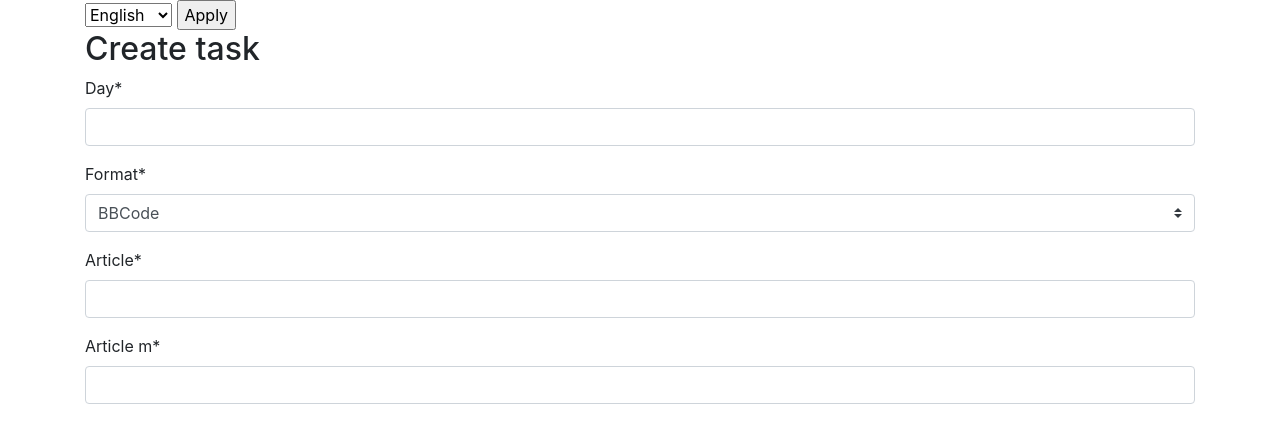
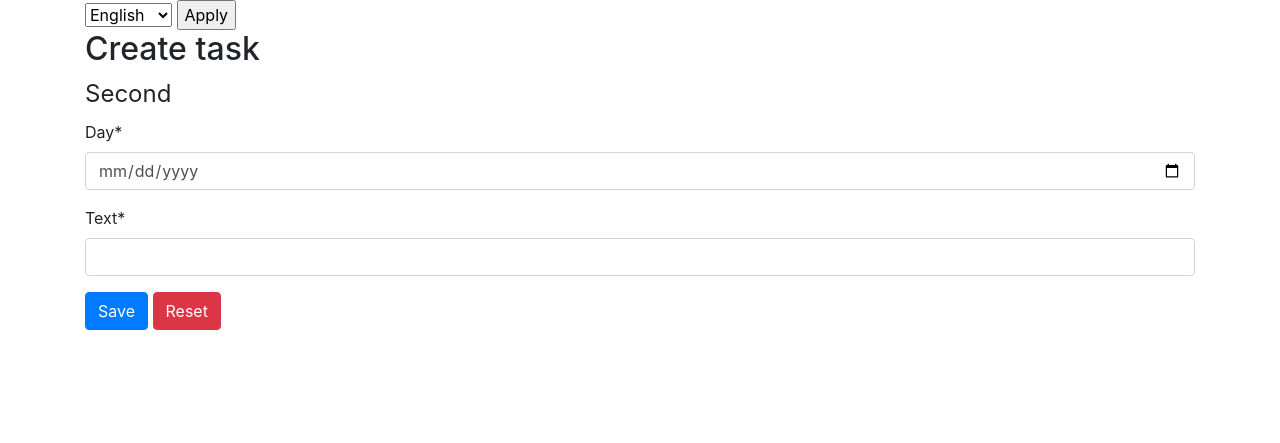
Before and after one commit to krivobokovvv/project-life, a Django app: page /dairy/task/create/ in a window 1280 px wide. Shown: the top 443 px of the page. Run offline with Django 3.2, Linux system fonts and the light colour scheme; some libraries are stand-ins or nearby versions.

Commit message:
Developing Dairy application.

```diff
--- a/dairy/forms.py
+++ b/dairy/forms.py
@@ -1,6 +1,6 @@
 from django import forms
 
-from .models import Dairy
+from .models import Article
 
 from crispy_forms.helper import FormHelper
 from crispy_forms.layout import Layout, Fieldset, ButtonHolder, Submit, Row, Reset, Column, Button
@@ -8,47 +8,40 @@ from crispy_forms.bootstrap import AppendedText, Alert
 
 from django.utils.translation import gettext_lazy as _
 
-from markitup.widgets import AdminMarkItUpWidget
+from markitup.widgets import MarkItUpWidget
 
 
-class DairyForm(forms.ModelForm):
+class ArticleForm(forms.ModelForm):
     class Meta:
-        model = Dairy
+        model = Article
         fields = '__all__'
 
-    article = forms.CharField(widget=AdminMarkItUpWidget())
-    article_m = forms.CharField(widget=AdminMarkItUpWidget())
-'''
+    text = forms.CharField(widget=MarkItUpWidget())
+    day = forms.DateField(
+        widget=forms.TextInput(
+            attrs={'type': 'date'}
+        )
+    )
+
     def __init__(self, *args, **kwargs):
         super().__init__(*args, **kwargs)
         self.helper = FormHelper()
         self.helper.layout = Layout(
-            Alert(content="<strong>Warning!</strong> Best check yo self, you're not looking too good.",
-                  css_class='alert-warning'),
-            Fieldset(
-                _('Main'),
-                Row(
-                    Column(AppendedText('subject', '$', active=True), css_class='col-md-3'),
-                    Column('description'),
-                ),
-            ),
             Fieldset(
                 _('Second'),
-                'tags',
-                'persons',
-                'status',
-                'project',
+                'id',
+                'day',
+                'text',
             ),
             ButtonHolder(
-                Button('submit', _('Save'), input_type='button', css_class='btn-outline-primary'),
-                Submit('submit', _('Save'), css_class='btn-outline-primary'),
-                Reset('reset', _('Reset'), css_class='btn-outline-danger')
+                Submit('submit', _('Save'), css_class=''),
+                Reset('reset', _('Reset'), css_class='btn-danger')
             ),
         )
-'''
+
 
 
 class UpdateDairyForm(forms.ModelForm):
     class Meta:
-        model = Dairy
+        model = Article
         fields = '__all__'
--- a/dairy/models.py
+++ b/dairy/models.py
@@ -3,22 +3,13 @@ from django.utils.translation import gettext_lazy as _
 
 from markitup.fields import MarkupField
 
-# Create your models here.
-class FORMAT(models.IntegerChoices):
-    md = 1, 'Markdown'
-    bbcode = 2, 'BBCode'
-    rst = 3, 'reStructuredText'
+from generic.models import DateTimeMixin
 
 
-class Dairy(models.Model):
+class Article(DateTimeMixin):
     day = models.DateField(unique=True)
     text = models.TextField
-    format = models.PositiveSmallIntegerField(
-        choices=FORMAT.choices,
-        default=FORMAT.bbcode
-    )
-    article = models.TextField()
-    article_m = MarkupField()
+    text = MarkupField()
 
     def get_format_name(self):
         pass
--- a/dairy/templates/dairy/dairy_list.html
+++ b/dairy/templates/dairy/article_list.html
@@ -5,9 +5,9 @@
 
 {% block content %}
     <ul>
-        {% for dairy in object_list %}
+        {% for article in object_list %}
             <li>
-                <a href="{% url 'dairy-detail' dairy.id %}">{{ dairy.day }}</a>
+                <a href="{% url 'article-detail' article.id %}">{{ article.day }}</a>
             </li>
         {% endfor %}
     </ul>
--- a/dairy/urls.py
+++ b/dairy/urls.py
@@ -1,11 +1,11 @@
 from django.urls import path
 
-from .views import DairyListView, DairyDetailView, DairyCreateView, DairyUpdateView
+from .views import ArticleListView, ArticleDetailView, ArticleCreateView, ArticleUpdateView
 
 urlpatterns = (
-    path('', DairyListView.as_view(), name='dairy-list'),
-    path('task/create/', DairyCreateView.as_view(), name='dairy-create'),
-    path('dairy/<int:pk>/detail', DairyDetailView.as_view(), name='dairy-detail'),
-    path('task/<int:pk>/update', DairyUpdateView.as_view(), name='dairy-update'),
+    path('', ArticleListView.as_view(), name='article-list'),
+    path('task/create/', ArticleCreateView.as_view(), name='article-create'),
+    path('dairy/<int:pk>/detail', ArticleDetailView.as_view(), name='article-detail'),
+    path('task/<int:pk>/update', ArticleUpdateView.as_view(), name='article-update'),
     #path('task/<int:pk>/delete', TaskDeleteView.as_view(), name='task-delete'),
 )
--- a/dairy/views.py
+++ b/dairy/views.py
@@ -5,19 +5,19 @@ from django.views.generic.detail import DetailView
 from django.views.generic.edit import CreateView, UpdateView, DeleteView
 from django.views.generic.list import ListView
 
-from .forms import DairyForm
-from .models import Dairy
+from .forms import ArticleForm
+from .models import Article
 
 
-class DairyListView(ListView):
+class ArticleListView(ListView):
     paginate_by = 10
-    queryset = Dairy.objects.order_by('-day')
+    queryset = Article.objects.order_by('-day')
 
 
-class DairyCreateView(CreateView):
-    model = Dairy
-    form_class = DairyForm
-    success_url = reverse_lazy('dairy-list')
+class ArticleCreateView(CreateView):
+    model = Article
+    form_class = ArticleForm
+    success_url = reverse_lazy('article-list')
 
     def get_context_data(self, **kwargs):
         context = super().get_context_data(**kwargs)
@@ -25,18 +25,18 @@ class DairyCreateView(CreateView):
         return context
 
 
-class DairyDetailView(DetailView):
-    model = Dairy
+class ArticleDetailView(DetailView):
+    model = Article
 
     def get_context_data(self, **kwargs):
         context = super().get_context_data(**kwargs)
         return context
 
 
-class DairyUpdateView(UpdateView):
-    model = Dairy
-    form_class = DairyForm
-    success_url = reverse_lazy('dairy-list')
+class ArticleUpdateView(UpdateView):
+    model = Article
+    form_class = ArticleForm
+    success_url = reverse_lazy('article-list')
 
     def get_context_data(self, **kwargs):
         context = super().get_context_data(**kwargs)
--- a/main/templates/main/index.html
+++ b/main/templates/main/index.html
@@ -4,5 +4,5 @@
 
 {% block content %}
     <a href="{% url 'task-list' %}">{% trans 'Tasks' %}</a>
-    <a href="{% url 'dairy-list' %}">{% trans 'Dairy' %}</a>
+    <a href="{% url 'article-list' %}">{% trans 'Dairy' %}</a>
 {% endblock %}
```
Also changed, not shown: dairy/admin.py (+4 -4 lines), dairy/templates/dairy/article_detail.html (renamed from dairy/templates/dairy/dairy_detail.html, +4 -6 lines), life/settings.py (+7 -9 lines), main/templates/markitup/preview.html (+5 -2 lines), dairy/templates/dairy/article_form.html (renamed from dairy/templates/dairy/dairy_form.html), generic/static/css/markit.css (indentation only).
